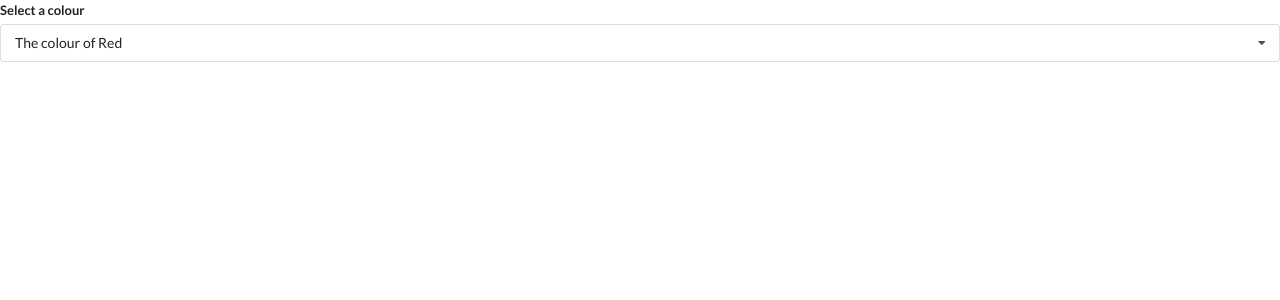
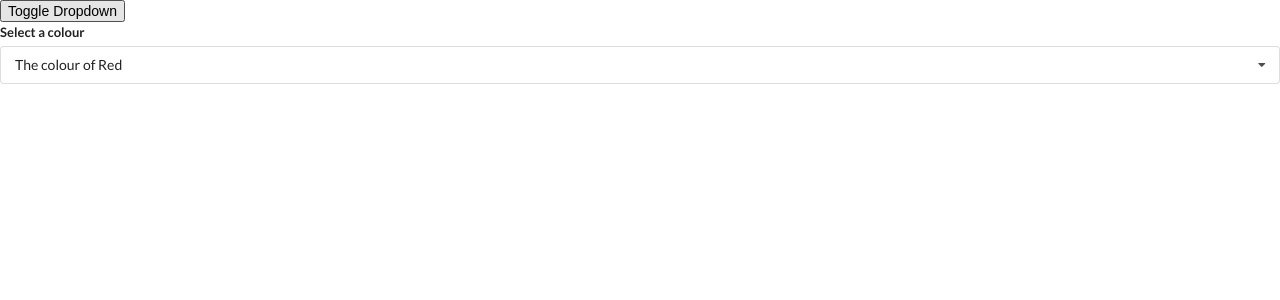
Before and after one commit to karina-miernik/React-practice, a React (Create React App) app: page / in a window 1280 px wide. Shown: the top 300 px of the page. Built offline with nearby package versions, Linux system fonts and the light colour scheme.

Commit message:
eventListener cleanup

```diff
--- a/src/App.js
+++ b/src/App.js
@@ -32,13 +32,20 @@
 ]
 export default () => {
   const [selected, setSelected] = useState(options[0])
+  const [showDropdown, setShowDropdown] = useState(true)
   return (
     <div>
+      <button
+      onClick={() => setShowDropdown(!showDropdown)}
+      >Toggle Dropdown</button>
+      {showDropdown
+      ?
       <Dropdown
       selected={selected}
       onSelectedChange = {setSelected}
       options={options}/>
-      {/* <Accordion items={items} /> */}
-    </div>
+    : null
+    }
+      </div>
   )
 }
--- a/src/components/Dropdown.js
+++ b/src/components/Dropdown.js
@@ -1,12 +1,18 @@
-import React, { useState, useEffect } from 'react'
+import React, { useState, useEffect, useRef } from 'react'
 
 
 const Dropdown = ({options, selected, onSelectedChange}) =>{
   const [open, setOpen] = useState(false)
+  const ref = useRef()
    useEffect (() => {
-    document.body.addEventListener('click', () => {
-    setOpen(false)
-    })
+     const onBodyClick = (event) => {
+      if (ref.current.contains(event.target)){
+      return
+    }
+      setOpen(false)
+    }
+    document.body.addEventListener('click',  onBodyClick)
+    return () => document.body.removeEventListener('click', onBodyClick)
    }, [])
 
   const renderedOptions = options.map((option)=> {
@@ -22,7 +28,7 @@
     )
   })
   return (
-    <div className="ui form">
+    <div ref={ref} className="ui form">
       <div className="field">
         <label className="label">Select a colour</label>
         <div
```
